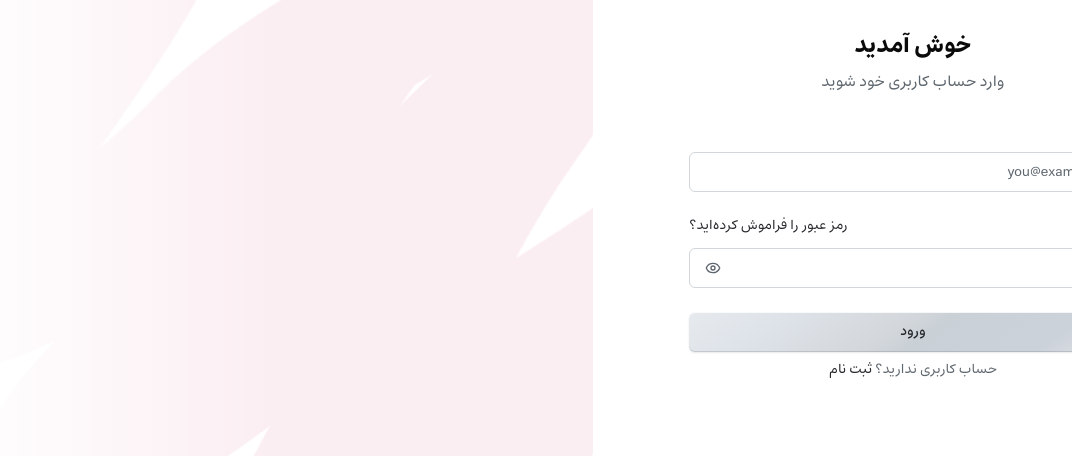
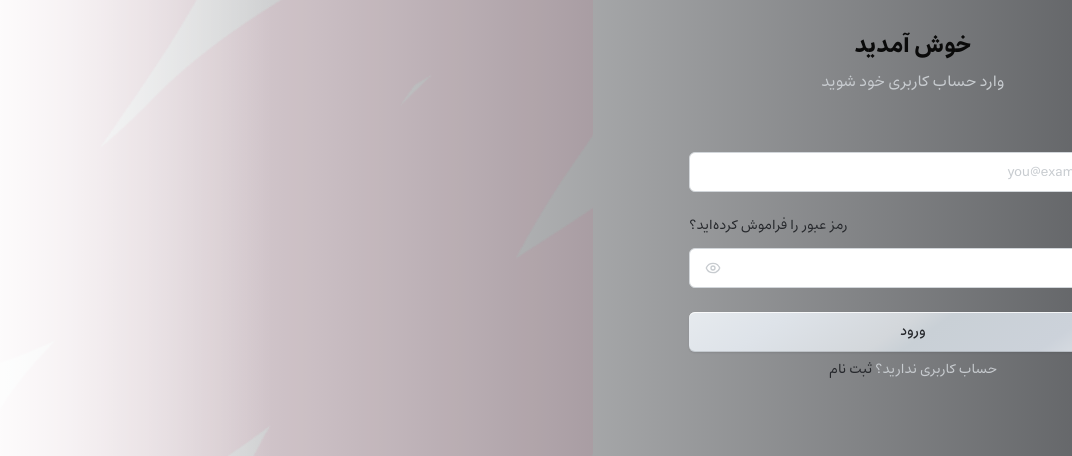
Before and after one commit to amin0haddadi/Cheshmak, a Next.js app: page /login in a window 1280 px wide. Shown: the part 243-699 px from the top of the page, without its empty margins (208-1280 px from the left). Built offline with nearby package versions, Linux system fonts and the light colour scheme; no server answers.

Commit message:
style: update muted foreground color and enhance layout styles

```diff
--- a/src/app/(auth)/layout.tsx
+++ b/src/app/(auth)/layout.tsx
@@ -1,6 +1,5 @@
 import Link from "next/link";
 import Image from "next/image";
-import { brand } from "@/config/brand";
 import { BrandLogo } from "@/components/layout/brand-logo";
 
 export default function AuthLayout({
@@ -9,7 +8,7 @@ export default function AuthLayout({
   children: React.ReactNode;
 }) {
   return (
-    <div className="min-h-screen flex">
+    <div className="min-h-screen flex bg-gradient-to-l from-primary/80 to-mark/10">
       {/* Left - Form */}
       <div className="flex-1 flex flex-col justify-center px-4 sm:px-6 lg:px-8 py-12">
         <div className="mx-auto w-full max-w-md">
--- a/src/app/globals.css
+++ b/src/app/globals.css
@@ -15,7 +15,7 @@
     --secondary: 210 10% 92%;
     --secondary-foreground: 216 8% 16%;
     --muted: 210 10% 94%;
-    --muted-foreground: 210 8% 40%;
+    --muted-foreground: 210 8% 80%;
     --accent: 210 10% 92%;
     --accent-foreground: 216 8% 16%;
     --destructive: 0 84.2% 60.2%;
--- a/src/features/landing/components/trending-products.tsx
+++ b/src/features/landing/components/trending-products.tsx
@@ -25,7 +25,7 @@ export function TrendingProducts() {
   }
 
   return (
-    <section className="py-16 lg:py-24 bg-muted/30">
+    <section className="py-16 lg:py-24 bg-muted/30 relative z-10">
       <div className="container-custom">
         {/* Section Title */}
         <div className="flex flex-col md:flex-row md:items-end md:justify-between gap-4 mb-12">
--- a/src/features/products/components/product-card.tsx
+++ b/src/features/products/components/product-card.tsx
@@ -81,7 +81,7 @@ export function ProductCard({ product, className }: ProductCardProps) {
             className="w-full shadow-lg"
             onClick={handleAddToCart}
           >
-            <ShoppingBag className="h-4 w-4 mr-2" />
+            <ShoppingBag className="h-4 w-4 mr-2 ml-2" />
             افزودن به سبد
           </Button>
         </div>
--- a/src/features/products/components/product-details.tsx
+++ b/src/features/products/components/product-details.tsx
@@ -243,7 +243,7 @@ export function ProductDetails({ product }: ProductDetailsProps) {
               </div>
 
               <Button className="flex-1" size="lg" onClick={handleAddToCart}>
-                <ShoppingBag className="h-5 w-5 mr-2" />
+                <ShoppingBag className="h-5 w-5 mr-2 ml-2" />
                 افزودن به سبد
               </Button>
 
```
